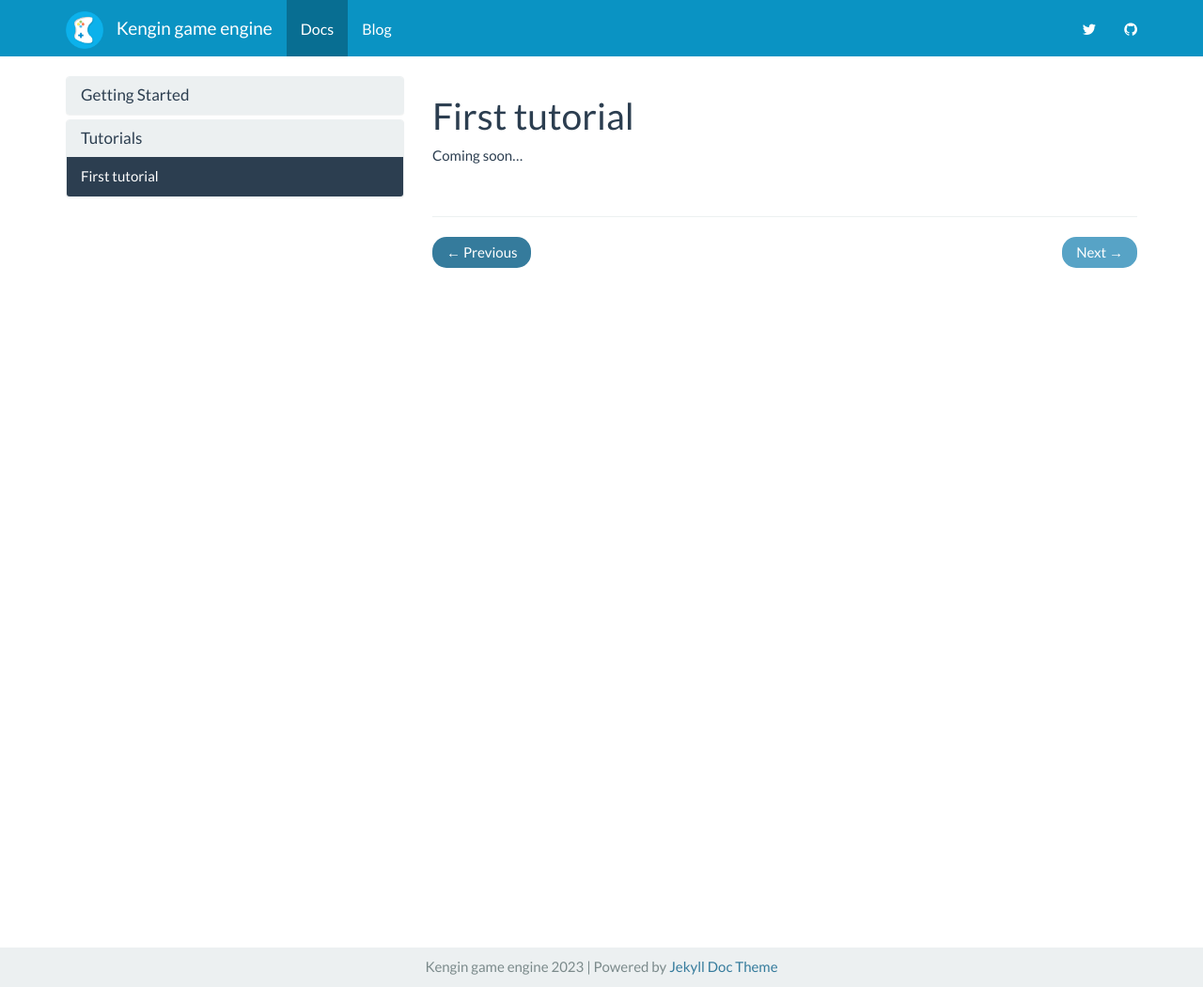
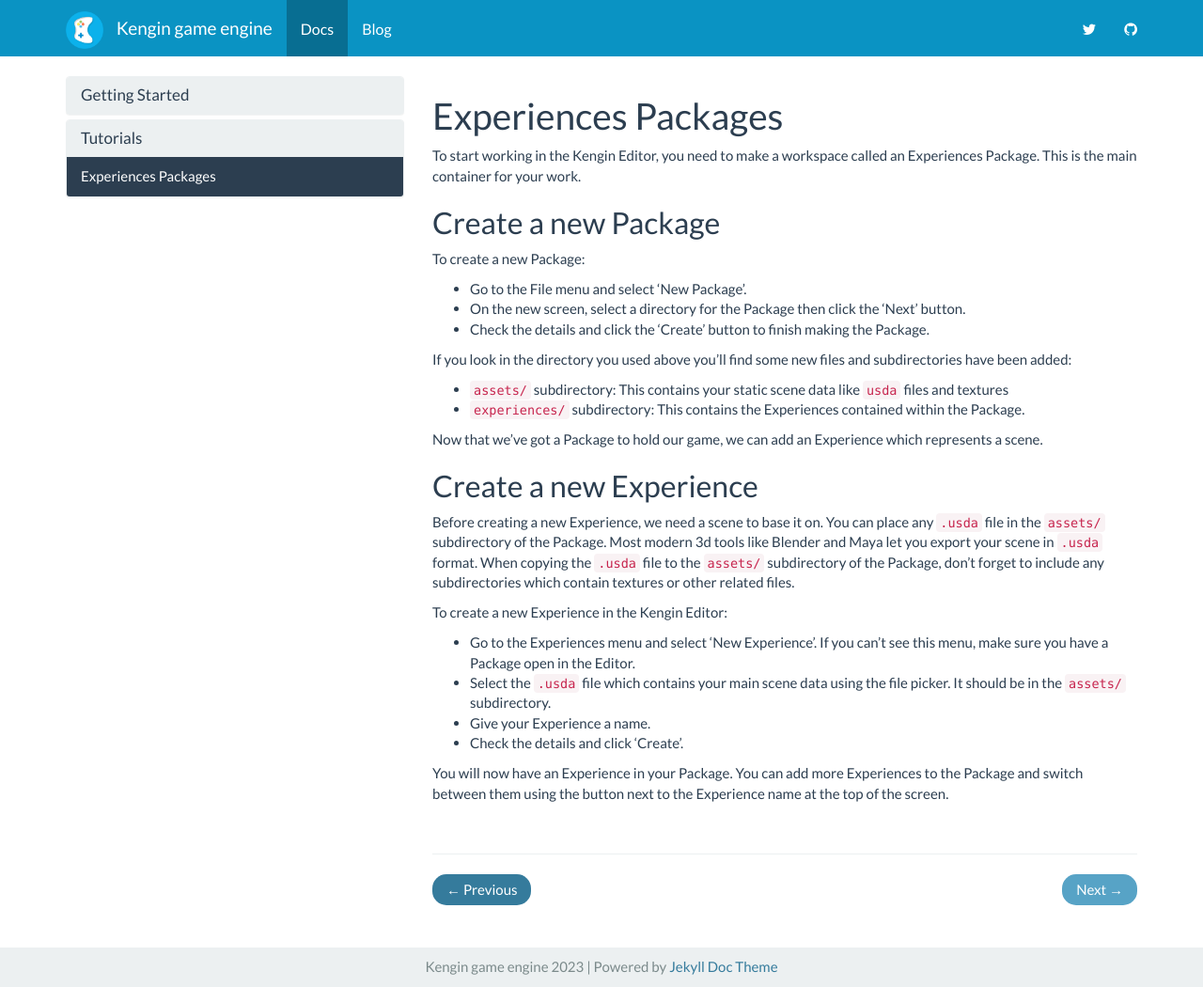
Before and after one commit to kengin-games/website, a Jekyll site: the page built from _docs/tutorials/tutorial1.md, in a window 1280 px wide and 1050 px high. Shown: the whole window at 94% size. Built offline with Jekyll 4.4.1, drawn with Linux system fonts in a browser that asks for light colours.

Commit message:
Add New Package tutorial.

```diff
--- a/_docs/tutorials/tutorial1.md
+++ b/_docs/tutorials/tutorial1.md
@@ -1,6 +1,49 @@
 ---
-title: "First tutorial"
+title: "Experiences Packages"
 permalink: /docs/tutorial1/
 ---
 
-Coming soon...
+To start working in the Kengin Editor, you need to make a workspace called an
+Experiences Package. This is the main container for your work.
+
+## Create a new Package
+
+To create a new Package:
+
+- Go to the File menu and select 'New Package'.
+- On the new screen, select a directory for the Package then click the 'Next'
+  button.
+- Check the details and click the 'Create' button to finish making the Package.
+
+If you look in the directory you used above you'll find some new files and
+subdirectories have been added:
+
+- `assets/` subdirectory: This contains your static scene data like `usda` files
+  and textures
+- `experiences/` subdirectory: This contains the Experiences contained within
+  the Package.
+
+Now that we’ve got a Package to hold our game, we can add an Experience which
+represents a scene.
+
+## Create a new Experience
+
+Before creating a new Experience, we need a scene to base it on. You
+can place any `.usda` file in the `assets/` subdirectory of the Package. Most
+modern 3d tools like Blender and Maya let you export your scene in `.usda`
+format. When copying the `.usda` file to the `assets/` subdirectory of the
+Package, don't forget to include any subdirectories which contain textures or
+other related files.
+
+To create a new Experience in the Kengin Editor:
+
+- Go to the Experiences menu and select 'New Experience'. If you can't see this
+  menu, make sure you have a Package open in the Editor.
+- Select the `.usda` file which contains your main scene data using the file
+  picker. It should be in the `assets/` subdirectory.
+- Give your Experience a name.
+- Check the details and click 'Create'.
+
+You will now have an Experience in your Package. You can add more Experiences
+to the Package and switch between them using the button next to the Experience
+name at the top of the screen.
```
